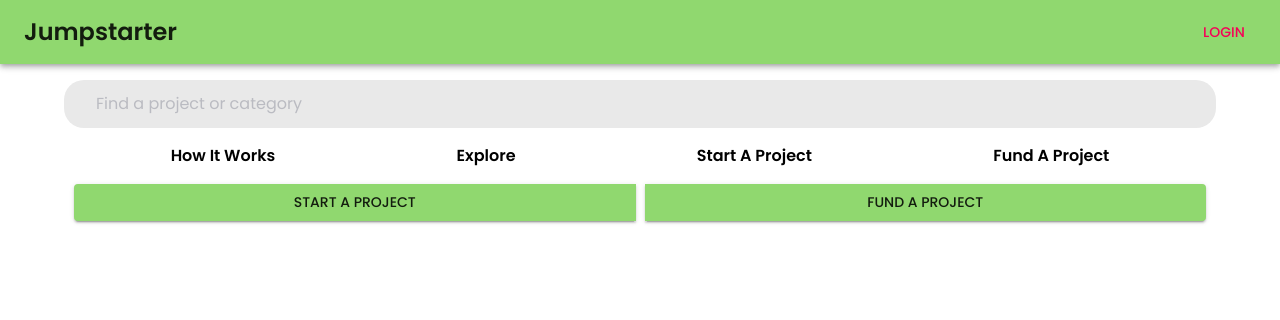
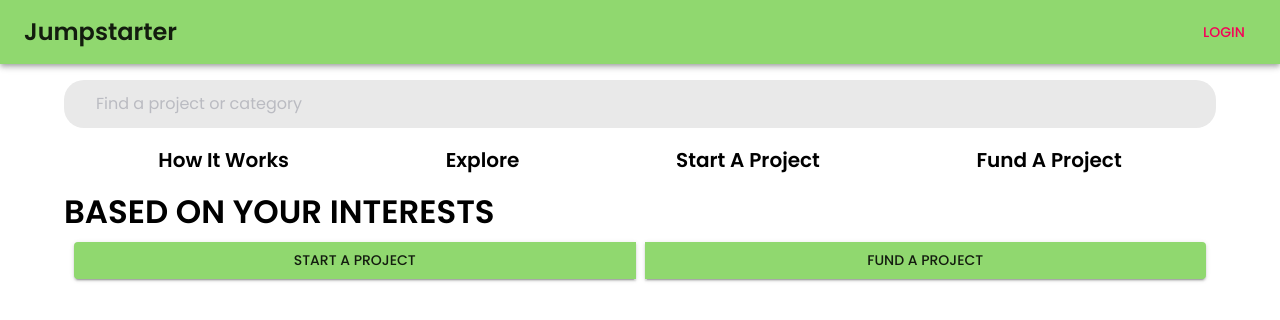
Before and after one commit to bethea28/amazon1, a React (Create React App) app: page /dashboard in a window 1280 px wide. Shown: the top 320 px of the page. Built offline with nearby package versions, Linux system fonts and the light colour scheme.

Commit message:
Switch naming, add imports for carousel

```diff
--- a/package.json
+++ b/package.json
@@ -5,6 +5,7 @@
   "dependencies": {
     "@emotion/react": "^11.9.3",
     "@emotion/styled": "^11.9.3",
+    "@mui/icons-material": "^5.8.4",
     "@mui/material": "^5.8.6",
     "@testing-library/jest-dom": "^5.16.4",
     "@testing-library/react": "^13.3.0",
@@ -16,6 +17,7 @@
     "axios": "^0.27.2",
     "react": "^18.2.0",
     "react-dom": "^18.2.0",
+    "react-material-ui-carousel": "^3.4.2",
     "react-router-dom": "^6.3.0",
     "react-scripts": "5.0.1",
     "typescript": "^4.7.4",
--- a/src/App.tsx
+++ b/src/App.tsx
@@ -4,7 +4,7 @@ import { Routes, Route } from 'react-router-dom';
 import InterestSelection from './Routes/Signup/InterestSelection';
 import { Box, ThemeProvider } from '@mui/material';
 import * as global from "./Resources/GlobalTheme";
-import Dashboard from './Routes/Dashboard/Dashboard';
+import Home from './Routes/Home/Home';
 
 function App() {
 
@@ -15,7 +15,7 @@ function App() {
       <ThemeProvider theme={theme}>
         <Routes>
           <Route path="/interests" element={<InterestSelection />} />
-          <Route path="/dashboard" element={<Dashboard />} />
+          <Route path="/dashboard" element={<Home />} />
         </Routes>
       </ThemeProvider>
     </Box>
--- a/src/Routes/Dashboard/Dashboard.tsx
+++ /dev/null
@@ -1,26 +0,0 @@
-import { Container, Box, ButtonGroup, Button } from "@mui/material";
-import React from "react";
-import Header from "../../Components/Header";
-import NavigationBar from "./Components/NavigationBar";
-import SearchBar from "./Components/SearchBar";
-
-function Dashboard() {
-    return (
-        <Box>
-            <Header/>
-            <Container>
-                <SearchBar/>
-                <NavigationBar/>
-                {/* Recommended Projects Carousel */}
-                {/* Trending Projects Component Carousel */}
-                {/* New Projects Component Carousel */}
-                <ButtonGroup fullWidth>
-                    <Button sx={{marginX: "10px"}} variant="contained">Start a Project</Button>
-                    <Button sx={{marginX: "10px"}} variant="contained">Fund a Project</Button>
-                </ButtonGroup>
-            </Container>
-        </Box>
-    )
-}
-
-export default Dashboard;
--- a/src/Routes/Dashboard/Components/NavigationBar.tsx
+++ b/src/Routes/Home/Components/NavigationBar.tsx
@@ -10,22 +10,22 @@ function NavigationBar() {
             <Grid container flexDirection={matches ? "row" : "column"} justifyContent={"space-around"}>
                 <Grid item>
                     <Link href="#" color={"inherit"} underline="none">
-                        <Typography>How It Works</Typography>
+                        <Typography variant="h6">How It Works</Typography>
                     </Link>
                 </Grid>
                 <Grid item>
                     <Link href="#" color={"inherit"} underline="none">
-                        <Typography>Explore</Typography>
+                        <Typography variant="h6">Explore</Typography>
                     </Link>
                 </Grid>
                 <Grid item>
                     <Link href="#" color={"inherit"} underline="none">
-                        <Typography>Start A Project</Typography>
+                        <Typography variant="h6">Start A Project</Typography>
                     </Link>
                 </Grid>
                 <Grid item>
                     <Link href="#" color={"inherit"} underline="none">
-                        <Typography>Fund A Project</Typography>
+                        <Typography variant="h6">Fund A Project</Typography>
                     </Link>
                 </Grid>
             </Grid>
--- /dev/null
+++ b/src/Routes/Home/Components/ProjectList.tsx
@@ -0,0 +1,16 @@
+import { Box, Grid, Typography } from "@mui/material";
+import Carousel from "react-material-ui-carousel";
+import React from "react";
+
+
+function ProjectList() {
+    return (
+        <Box>
+            <Carousel>
+
+            </Carousel>
+        </Box>
+    )
+}
+
+export default ProjectList;
--- /dev/null
+++ b/src/Routes/Home/Home.tsx
@@ -0,0 +1,34 @@
+import { Container, Box, ButtonGroup, Button, Stack, Typography } from "@mui/material";
+import React from "react";
+import Header from "../../Components/Header";
+import NavigationBar from "./Components/NavigationBar";
+import RecommendedProjectList from "./Components/ProjectList";
+import SearchBar from "./Components/SearchBar";
+
+function Home() {
+    return (
+        <Box>
+            <Header />
+            <Container>
+                <SearchBar />
+                <NavigationBar />
+                {/* Recommended Projects Carousel */}
+                <Stack>
+                    <Stack>
+                        <Typography textAlign={"left"} variant="h4">BASED ON YOUR INTERESTS</Typography>
+                        <RecommendedProjectList />
+                    </Stack>
+                </Stack>
+
+                {/* Trending Projects Component Carousel */}
+                {/* New Projects Component Carousel */}
+                <ButtonGroup fullWidth>
+                    <Button sx={{ marginX: "10px" }} variant="contained">Start a Project</Button>
+                    <Button sx={{ marginX: "10px" }} variant="contained">Fund a Project</Button>
+                </ButtonGroup>
+            </Container>
+        </Box>
+    )
+}
+
+export default Home;
```
Also changed, not shown: src/Routes/Home/Components/SearchBar.tsx (renamed from src/Routes/Dashboard/Components/SearchBar.tsx), 1 other file (tests, documents, lock files or other folders).
